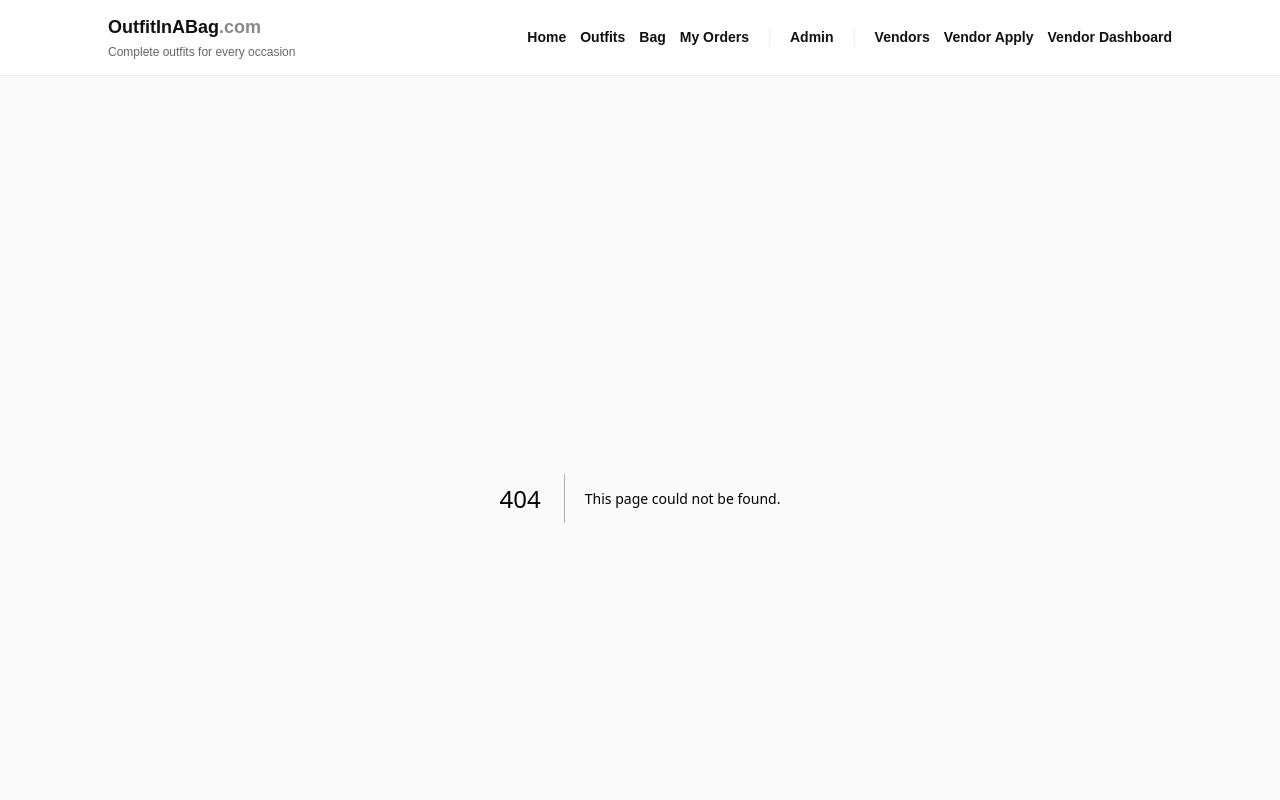
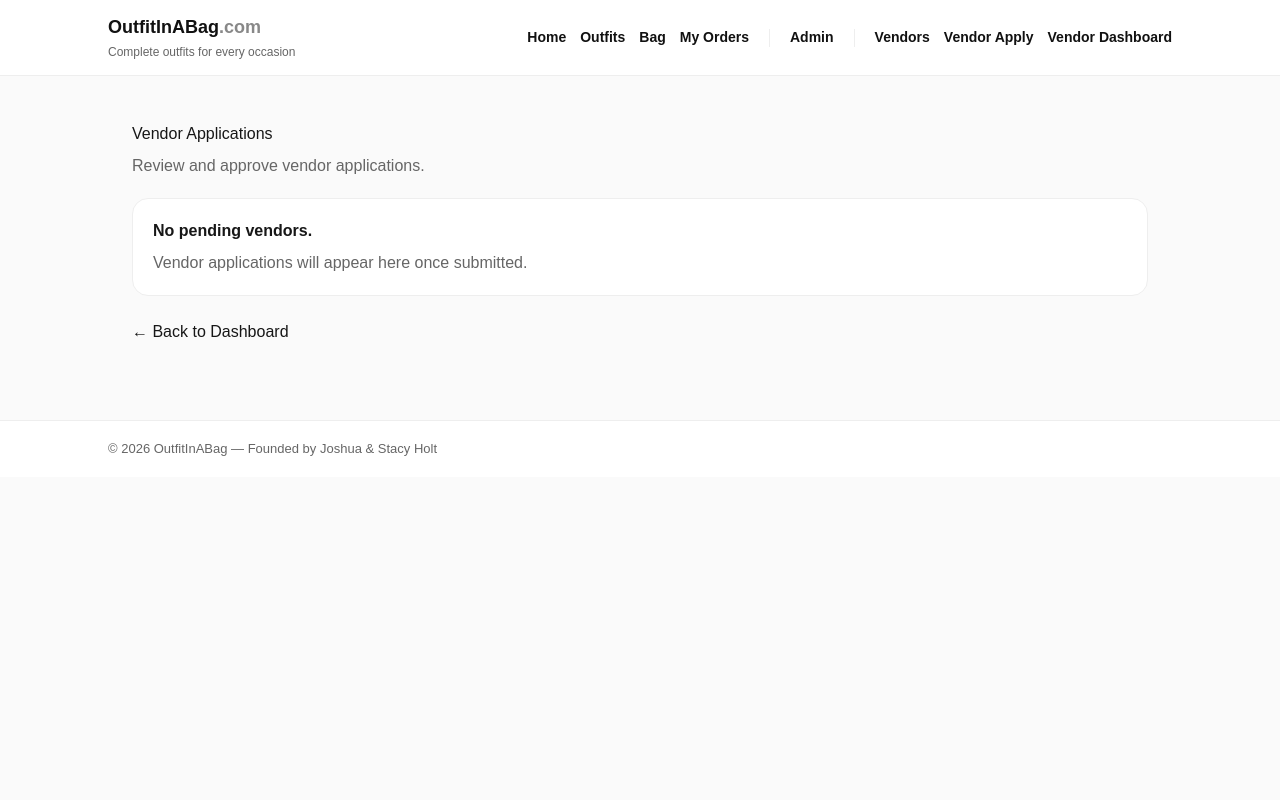
Before and after one commit to jholt19/outfitinabag-site, a Next.js app: page /admin/vendors in a window 1280 px wide. Before the commit this address had no page. Shown: the top 800 px of the page. Built offline with nearby package versions, Linux system fonts and the light colour scheme.

Commit message:
Add admin orders and vendors pages

```diff
--- /dev/null
+++ b/app/admin/orders/page.tsx
@@ -0,0 +1,34 @@
+"use client";
+
+import Link from "next/link";
+
+export default function AdminOrdersPage() {
+  return (
+    <main style={{ maxWidth: 1100, margin: "0 auto", padding: 24 }}>
+      <h1 style={{ margin: 0 }}>Orders</h1>
+      <p style={{ color: "#666", marginTop: 8 }}>
+        View customer orders and process refunds.
+      </p>
+
+      <div style={{ marginTop: 20 }}>
+        <div
+          style={{
+            border: "1px solid #eee",
+            borderRadius: 16,
+            padding: 20,
+            background: "white",
+          }}
+        >
+          <p style={{ margin: 0, fontWeight: 900 }}>No orders yet.</p>
+          <p style={{ color: "#666", marginTop: 8 }}>
+            Orders will appear here once customers complete checkout.
+          </p>
+        </div>
+      </div>
+
+      <div style={{ marginTop: 24 }}>
+        <Link href="/admin/dashboard">← Back to Dashboard</Link>
+      </div>
+    </main>
+  );
+}
--- /dev/null
+++ b/app/admin/vendors/page.tsx
@@ -0,0 +1,34 @@
+"use client";
+
+import Link from "next/link";
+
+export default function AdminVendorsPage() {
+  return (
+    <main style={{ maxWidth: 1100, margin: "0 auto", padding: 24 }}>
+      <h1 style={{ margin: 0 }}>Vendor Applications</h1>
+      <p style={{ color: "#666", marginTop: 8 }}>
+        Review and approve vendor applications.
+      </p>
+
+      <div style={{ marginTop: 20 }}>
+        <div
+          style={{
+            border: "1px solid #eee",
+            borderRadius: 16,
+            padding: 20,
+            background: "white",
+          }}
+        >
+          <p style={{ margin: 0, fontWeight: 900 }}>No pending vendors.</p>
+          <p style={{ color: "#666", marginTop: 8 }}>
+            Vendor applications will appear here once submitted.
+          </p>
+        </div>
+      </div>
+
+      <div style={{ marginTop: 24 }}>
+        <Link href="/admin/dashboard">← Back to Dashboard</Link>
+      </div>
+    </main>
+  );
+}
```
